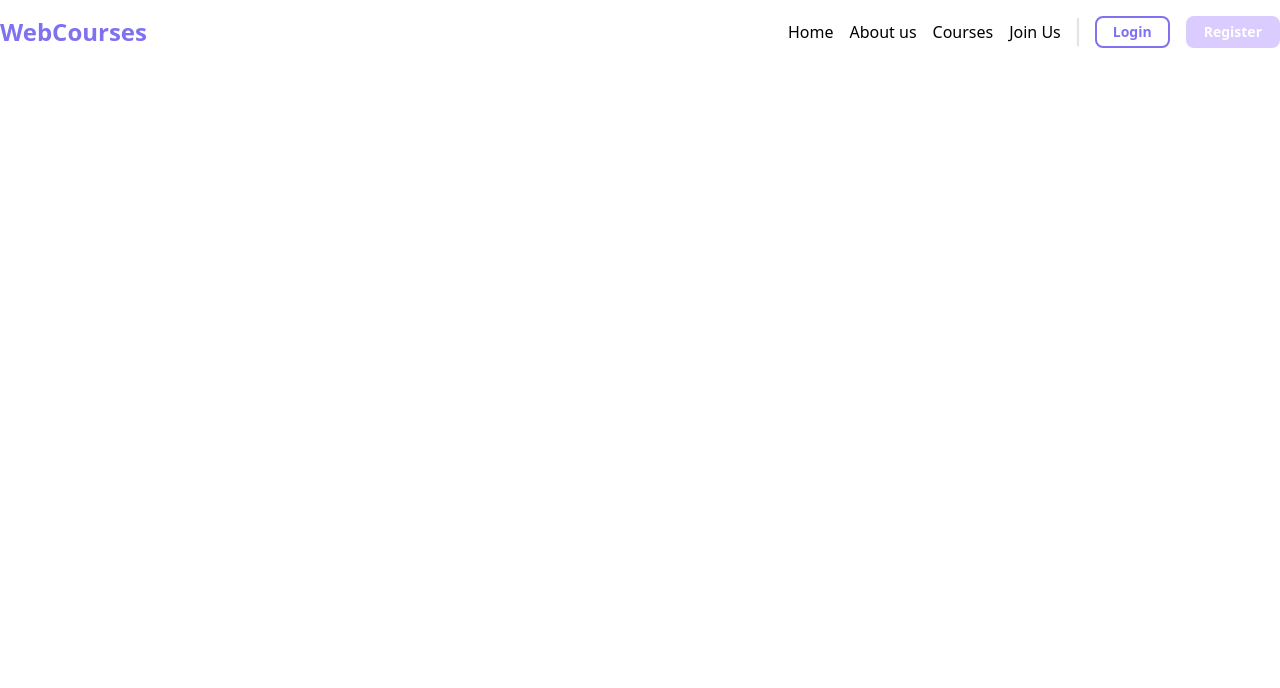
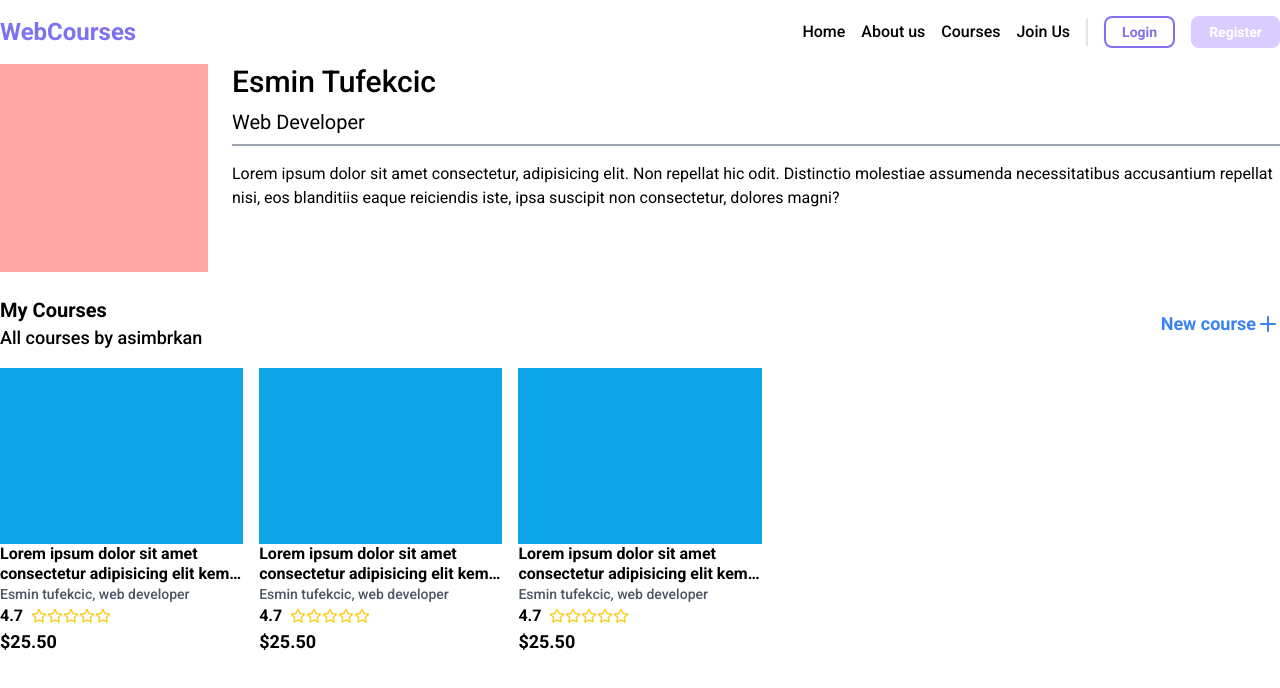
Before and after one commit to Esmin53/courses, a React (Vite) app in the folder client/: page /profile in a window 1280 px wide. Shown: the top 688 px of the page. Built offline with nearby package versions, Linux system fonts and the light colour scheme.

Commit message:
Create user profile page

```diff
--- a/client/src/components/Navbar.tsx
+++ b/client/src/components/Navbar.tsx
@@ -1,4 +1,4 @@
-import { LogOut, User } from "lucide-react"
+import { LogOut, Plus, User } from "lucide-react"
 import { useAuthStore } from "../store/useAuthStore"
 import {
     DropdownMenu,
@@ -32,13 +32,22 @@ const Navbar = () => {
                                 <DropdownMenuTrigger className=" border-secondary-purple rounded-full border-2 flex outline-none">
                                     <User  className="m-1 w-5 h-5 text-secondary-purple cursor-pointer"/>
                                 </DropdownMenuTrigger>
-                                <DropdownMenuContent className="min-w-48">
+                                <DropdownMenuContent className="min-w-48 bg-white">
                                     <DropdownMenuLabel>My Account</DropdownMenuLabel>
                                     <DropdownMenuSeparator />
+                                    <DropdownMenuItem className="cursor-pointer w-full flex items-center hover:bg-zinc-100" onClick={() => navigate('/profile')}>
+                                        <User className="mr-2 h-4 w-4" />
+                                        <span>My Profile</span>
+                                    </DropdownMenuItem>
+                                    {currentUser?.user.role === 'TUTOR' ?
+                                    <DropdownMenuItem className="cursor-pointer w-full flex items-center hover:bg-zinc-100" onClick={() => navigate('/new-course')}>
+                                        <Plus className="mr-2 h-4 w-4" />
+                                        <span>New course</span>
+                                    </DropdownMenuItem> : null}
                                     <DropdownMenuSeparator />
                                     <DropdownMenuItem className="cursor-pointer w-full flex items-center hover:bg-zinc-100" onClick={() => signOut()}>
-                                    <LogOut className="mr-2 h-4 w-4" />
-                                    <span>Log out</span>
+                                        <LogOut className="mr-2 h-4 w-4" />
+                                        <span>Log out</span>
                                     </DropdownMenuItem>
                                 </DropdownMenuContent>
                                 </DropdownMenu>
--- a/client/src/index.css
+++ b/client/src/index.css
@@ -1,6 +1,10 @@
     @tailwind base;
   @tailwind components;
   @tailwind utilities;
+
+    * {
+      font-family: 'Roboto';
+    }
 
   @layer base {
     :root {
--- a/client/src/pages/Profile.tsx
+++ b/client/src/pages/Profile.tsx
@@ -1,14 +1,92 @@
 import Navbar from "@/components/Navbar"
 import { useAuthStore } from "@/store/useAuthStore"
+import { Plus, Star } from "lucide-react"
+import { useNavigate } from "react-router-dom"
 
 const Profile = () => {
 
     const { currentUser } = useAuthStore()
+    const navigate = useNavigate()
+
 
     return (
-        <div>
+        <div className="flex flex-col min-h-screen justify-center items-center">
             <Navbar />
-            <p>{currentUser?.user.username}</p>
+            <div className="flex-1 w-full max-w-8xl justify-self-center ">
+                <div className="flex w-full gap-6">
+                    <div className="w-52 h-52 bg-red-300">
+
+                    </div>
+                    <div className="flex flex-col flex-1">
+                        <h1 className="text-3xl font-medium">Esmin Tufekcic</h1>
+                        <h2 className="text-xl py-2">Web Developer</h2>
+                        <div className="w-full border border-gray-400 shadow-sm mb-4" />
+                        <p>Lorem ipsum dolor sit amet consectetur, adipisicing elit. Non repellat hic odit. Distinctio molestiae assumenda necessitatibus accusantium repellat nisi, eos blanditiis eaque reiciendis iste, ipsa suscipit non consectetur, dolores magni?</p>
+                    </div>
+                </div>
+                <div className="w-full mt-6">
+                    <div className="flex justify-between w-full">
+                        <div>
+                            <h1 className="text-xl font-semibold">My Courses</h1>
+                            <p className="text-lg font-medium">All courses by asimbrkan</p>
+                        </div>
+                        <div className="flex items-center cursor-pointer" onClick={() => navigate('/new-course')}>
+                            <p className="text-blue-500 font-semibold text-lg">New course </p>
+                            <Plus  className="text-blue-500"/>
+                        </div>
+                    </div>
+                    <div className="grid grid-cols-5 gap-4 py-4">
+                        <div>
+                            <div className="w-full h-44 bg-sky-500"></div>
+                            <h2 className="font-semibold leading-5 line-clamp-2">Lorem ipsum dolor sit amet consectetur adipisicing elit kemal malovicic.</h2>
+                            <p className="text-sm text-gray-600 font-medium">Esmin tufekcic, web developer</p>
+                            <div className="flex gap-2 items-center">
+                                <p className="font-bold">4.7</p>
+                                <div className="flex">
+                                    <Star  className="w-4 h-4 text-yellow-400"/>
+                                    <Star  className="w-4 h-4 text-yellow-400"/>
+                                    <Star  className="w-4 h-4 text-yellow-400"/>
+                                    <Star  className="w-4 h-4 text-yellow-400"/>
+                                    <Star  className="w-4 h-4 text-yellow-400"/>
+                                </div>
+                            </div>
+                            <p className="font-bold text-lg">$25.50</p>
+                        </div>
+                        <div>
+                            <div className="w-full h-44 bg-sky-500"></div>
+                            <h2 className="font-semibold leading-5 line-clamp-2">Lorem ipsum dolor sit amet consectetur adipisicing elit kemal malovicic.</h2>
+                            <p className="text-sm text-gray-600 font-medium">Esmin tufekcic, web developer</p>
+                            <div className="flex gap-2 items-center">
+                                <p className="font-bold">4.7</p>
+                                <div className="flex">
+                                    <Star  className="w-4 h-4 text-yellow-400"/>
+                                    <Star  className="w-4 h-4 text-yellow-400"/>
+                                    <Star  className="w-4 h-4 text-yellow-400"/>
+                                    <Star  className="w-4 h-4 text-yellow-400"/>
+                                    <Star  className="w-4 h-4 text-yellow-400"/>
+                                </div>
+                            </div>
+                            <p className="font-bold text-lg">$25.50</p>
+                        </div>
+                        <div>
+                            <div className="w-full h-44 bg-sky-500"></div>
+                            <h2 className="font-semibold leading-5 line-clamp-2">Lorem ipsum dolor sit amet consectetur adipisicing elit kemal malovicic.</h2>
+                            <p className="text-sm text-gray-600 font-medium">Esmin tufekcic, web developer</p>
+                            <div className="flex gap-2 items-center">
+                                <p className="font-bold">4.7</p>
+                                <div className="flex">
+                                    <Star  className="w-4 h-4 text-yellow-400"/>
+                                    <Star  className="w-4 h-4 text-yellow-400"/>
+                                    <Star  className="w-4 h-4 text-yellow-400"/>
+                                    <Star  className="w-4 h-4 text-yellow-400"/>
+                                    <Star  className="w-4 h-4 text-yellow-400"/>
+                                </div>
+                            </div>
+                            <p className="font-bold text-lg">$25.50</p>
+                        </div>
+                    </div>
+                </div>
+            </div>
         </div>
     )
 }
```
